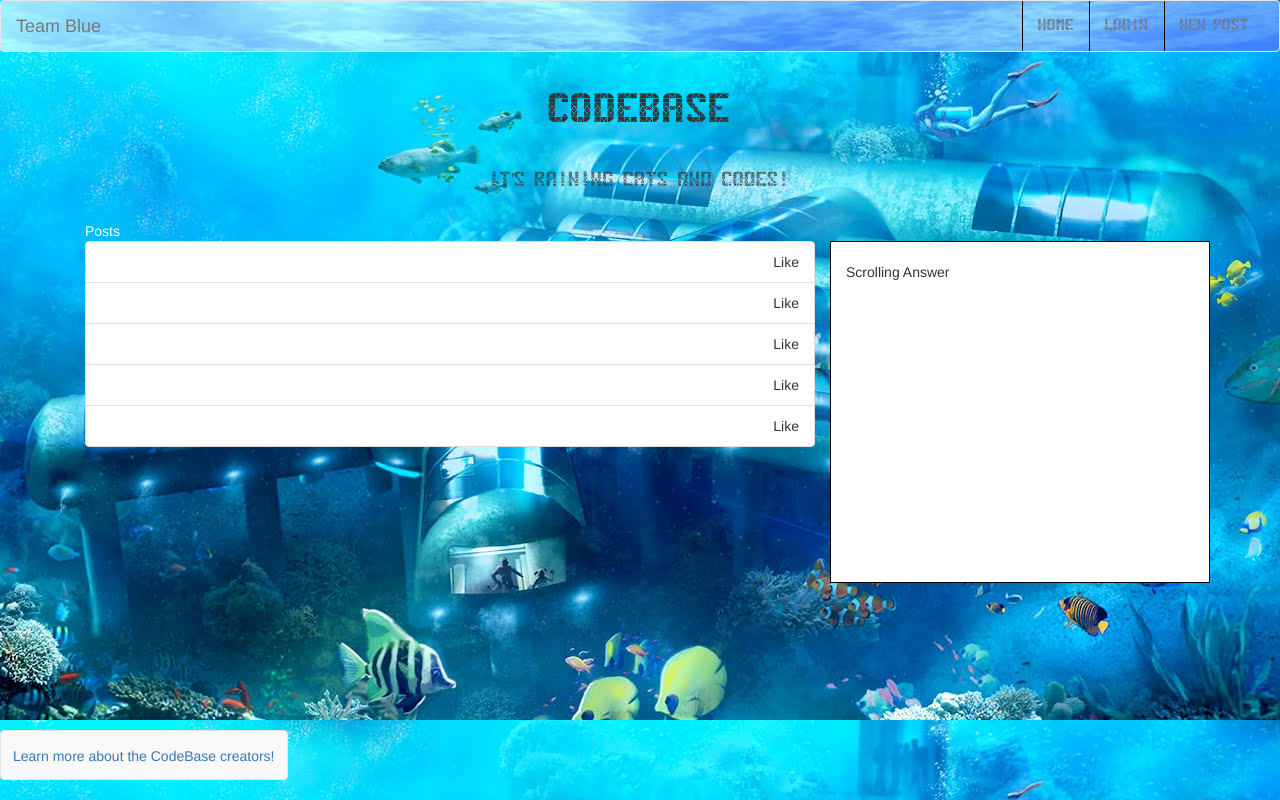
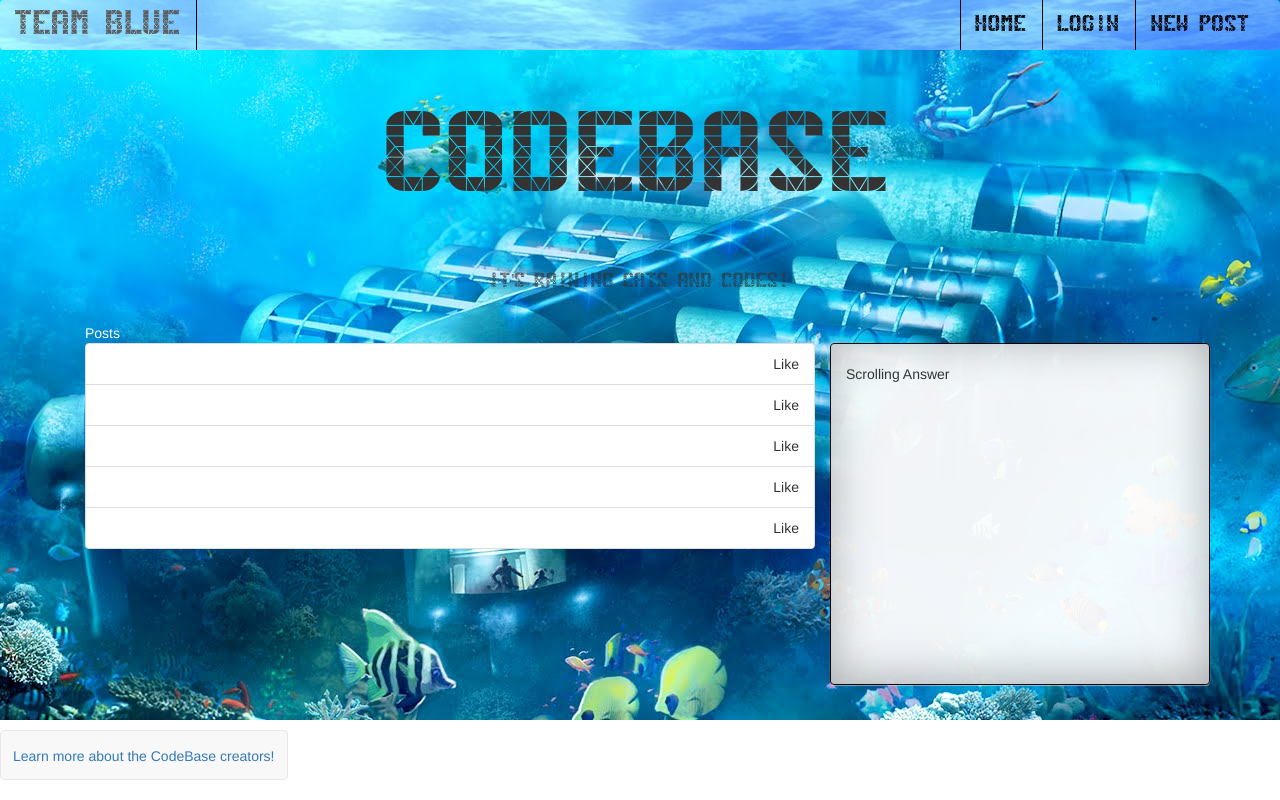
Before and after one commit to Jimbob0/Hackathon_CodeBase, a website: page public/index.html in a window 1280 px wide. Drawn offline with nearby package versions, Linux system fonts and the light colour scheme.

Commit message:
css edits2

```diff
--- a/public/css/homestyle.css
+++ b/public/css/homestyle.css
@@ -1,6 +1,31 @@
 @font-face{
 	font-family: 'penn';
 	src: url("../fonts/Pennstat.ttf");
+}
+#water {
+	color: black;
+}
+.water{
+	background-image: url(../img/underwater-header.jpg);
+	background-size: cover;
+	font-size: 15pt;
+	color:black !important;
+	/*padding-top: 25px;*/
+	border: 0;
+}
+.navbar-brand {
+	font-family: penn;
+	border-right: 1px solid black;
+	font-size: 30px;
+	color:black;
+}
+
+.navbar-default .navbar-brand {
+    color: black;
+}
+
+.navbar-default .navbar-nav>li>a {
+    color: black;
 }
 
 .title {
@@ -9,15 +34,17 @@
 	font-family: penn;
 	margin-top: 0px;
 	padding: 20px;
+	font-size: 100px;
 
 }
 .titletab {
 	text-align: center;
 	width: 100%;
 	font-family: penn;
-	margin-top: 0px;
-	padding: 20px;
+	/*margin-top: 0px;*/
+	/*padding: 20px;*/
 	border-left: 1px solid black;
+	color: black;
 
 }
 .titledesc {
@@ -36,7 +63,6 @@
 #posts {
 	padding-bottom: 300px;
 	border: 1px solid black;
-	color
 }
 
 #ans {
@@ -44,6 +70,9 @@
 	border: 1px solid black;
 	background-color: white;
 	padding-top: -30px;
+	box-shadow: inset 0 -5px 45px rgba(100,100,100,0.5), 0 1px 1px rgba(255,255,255,0.5);
+	border-radius: 4px;
+	opacity: .95;
 }
 
 .col-md-4 {
@@ -53,6 +82,7 @@
 body {
 	background-image: url(../img/submarinebase.jpeg);
 	background-size: cover;
+	background-repeat: no-repeat;
 }
 
 .check {
@@ -75,7 +105,3 @@ body {
 	padding-bottom: 0;
 
 }
-.water{
-	background-image: url(../img/underwater-header.jpg);
-	background-size: cover;
-}
--- a/public/index.html
+++ b/public/index.html
@@ -7,7 +7,7 @@
 	<link rel="stylesheet" type="text/css" href="./css/homestyle.css">
 </head>
 <body>
-	<nav class="navbar navbar-default water" style="margin-bottom: 0px">
+	<nav class="navbar navbar-default water" id="water" style="margin-bottom: 0px">
   		<div class="container-fluid">
     	<!-- Brand and toggle get grouped for better mobile display -->
     	<div class="navbar-header">
@@ -31,7 +31,7 @@
 </nav>
 	<div class="back">
 		<div class="title">
-			<h1 class="title">CodeBase</h1>
+			<p class="title">CodeBase</p>
 			<h4 class="titledesc">It's raining cats and codes!</h4>
 		</div>
 		<div class="container">
```
